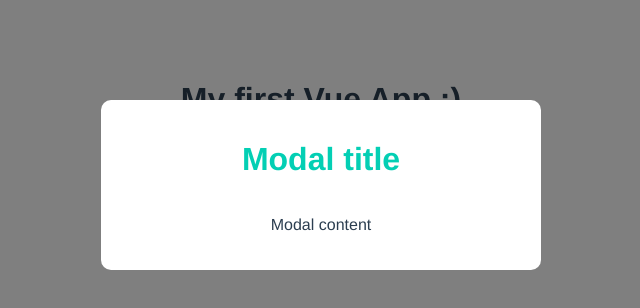
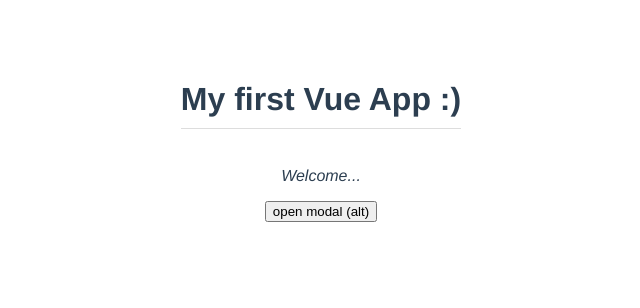
Before and after one commit to Frklcedo/vuejs, a Vue app in the folder netninja/chapter3/modal-project/: page / in a window 1280 px wide. Shown: the top 308 px of the page, without its empty margins (319-959 px from the left). Built offline with nearby package versions, Linux system fonts and the light colour scheme.

Commit message:
Component props, emit events and event modifier

```diff
--- a/netninja/chapter3/modal-project/src/App.vue
+++ b/netninja/chapter3/modal-project/src/App.vue
@@ -1,6 +1,10 @@
 <template>
   <h1>{{ title }}</h1>
-  <Modal />
+  <p>Welcome...</p>
+  <div v-if="showModal">
+    <Modal :header="header" :text="text" theme="sale" @close="toggleModal" />
+  </div>
+  <button @click.alt="toggleModal">open modal (alt)</button>
 </template>
 
 <script>
@@ -13,7 +17,10 @@
    },
    data(){
      return {
-       title: 'My first Vue App :)'
+       title: 'My first Vue App :)',
+       header: 'Sign up for the Giveaway!',
+       text: 'Grab your ninja swag for half price!',
+       showModal: false
      }
    },
    methods: {
@@ -22,6 +29,9 @@
        this.$refs.name.classList.add('active')
        this.$refs.name.focus()
        this.title = `Hi, ${ this.$refs.name.value }`
+     },
+     toggleModal(){
+       this.showModal = !this.showModal
      }
    }
  }
--- a/netninja/chapter3/modal-project/src/components/Modal.vue
+++ b/netninja/chapter3/modal-project/src/components/Modal.vue
@@ -1,11 +1,23 @@
 <template>
-    <div class="blackdrop">
-        <div class="modal">
-            <h1>Modal title</h1>
-            <p>Modal content</p>
+    <div class="blackdrop" @click.self="closeModal">
+        <div class="modal" :class="{sale: theme=== 'sale' }">
+            <h1>{{ header }}</h1>
+            <p>{{ text }}</p>
         </div>
     </div>
 </template>
+
+<script>
+
+ export default {
+     props: [ 'header', 'text', 'theme' ],
+     methods: {
+         closeModal(){
+             this.$emit('close')
+         }
+     }
+ }
+</script>
 
 <style scoped>
 
@@ -32,4 +44,12 @@
  .modal p{
      font-style: normal;
  }
+
+ .modal.sale{
+     background: crimson;
+     color: white;
+ }
+ .modal.sale h1{
+     color: white;
+ }
 </style>
```
